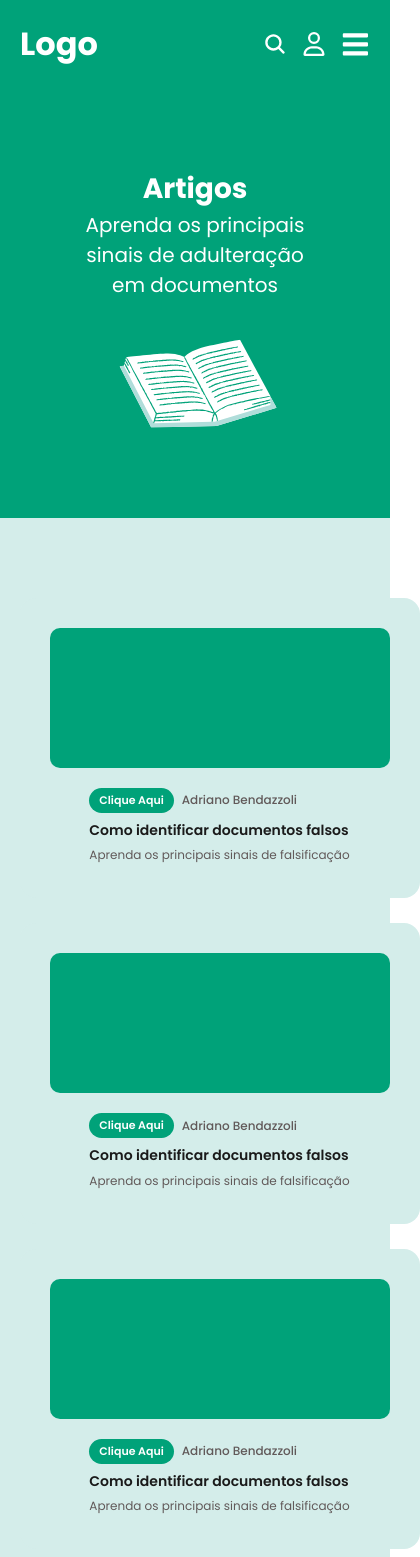
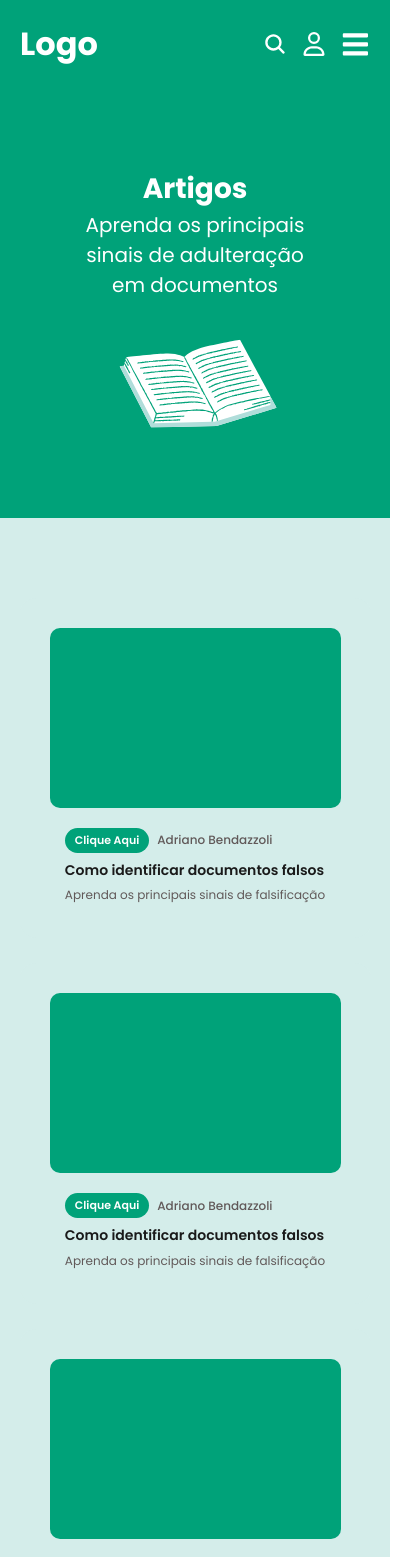
Before and after one commit to gabrielysantos8/valid, a React (Vite) app: page /artigos in a window 390 px wide. Shown: the top 1557 px of the page, 420 px wide, since content can reach past the window. Built offline with nearby package versions, Linux system fonts and the light colour scheme.

Commit message:
responsividade_artigos

```diff
--- a/src/style.css
+++ b/src/style.css
@@ -251,3 +251,21 @@
   line-height: 1.5;
   margin: 0;
 }
+
+/* responsividade */
+@media (max-width: 768px) {
+  .card_artigos {
+    flex: 1 1 calc(50% - 10px);
+  }
+}
+
+@media (max-width: 430px) {
+  .card_artigos {
+    flex: 1 1 100%;
+    width: 100%;
+  }
+
+  .card_img_artigos {
+    height: 180px;
+  }
+}
```
